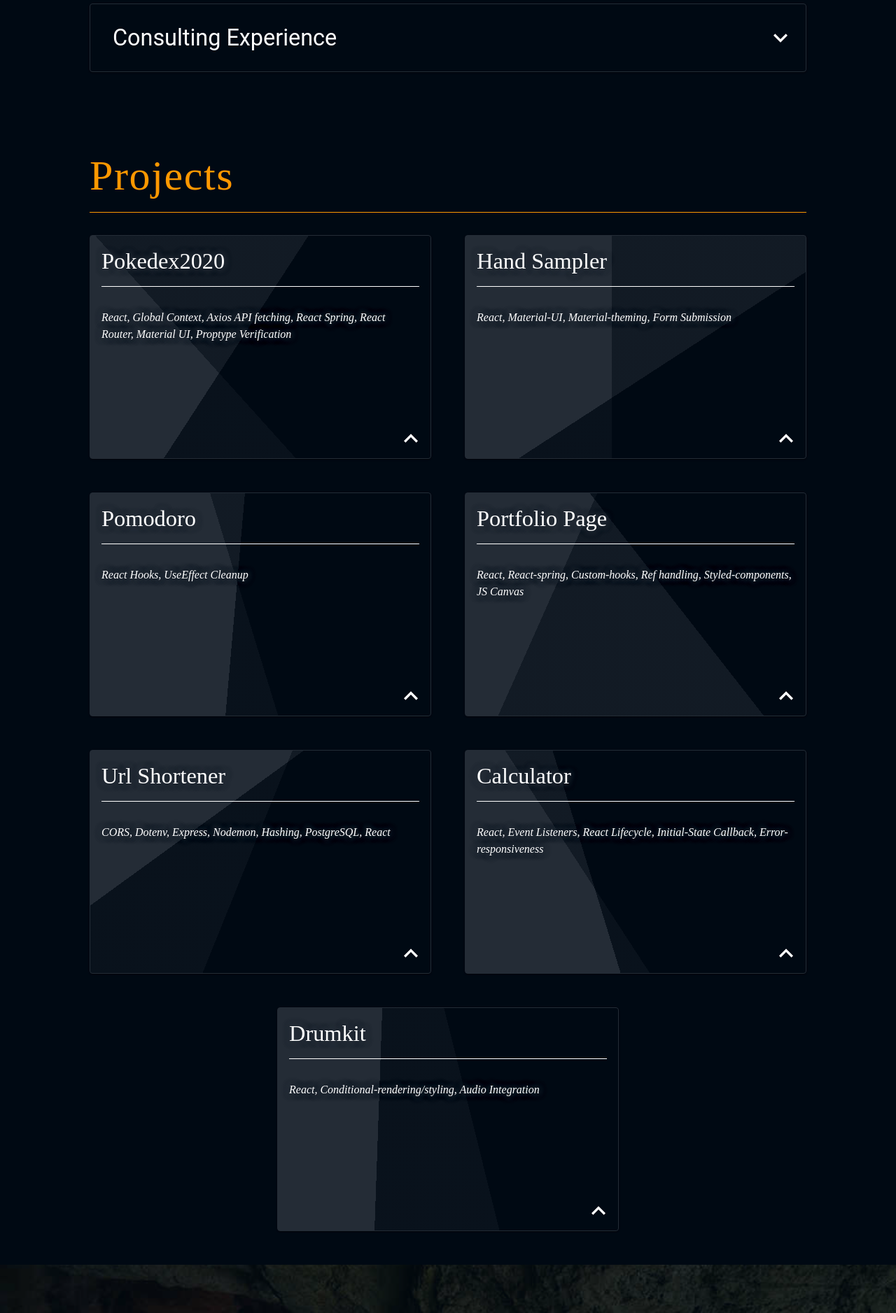
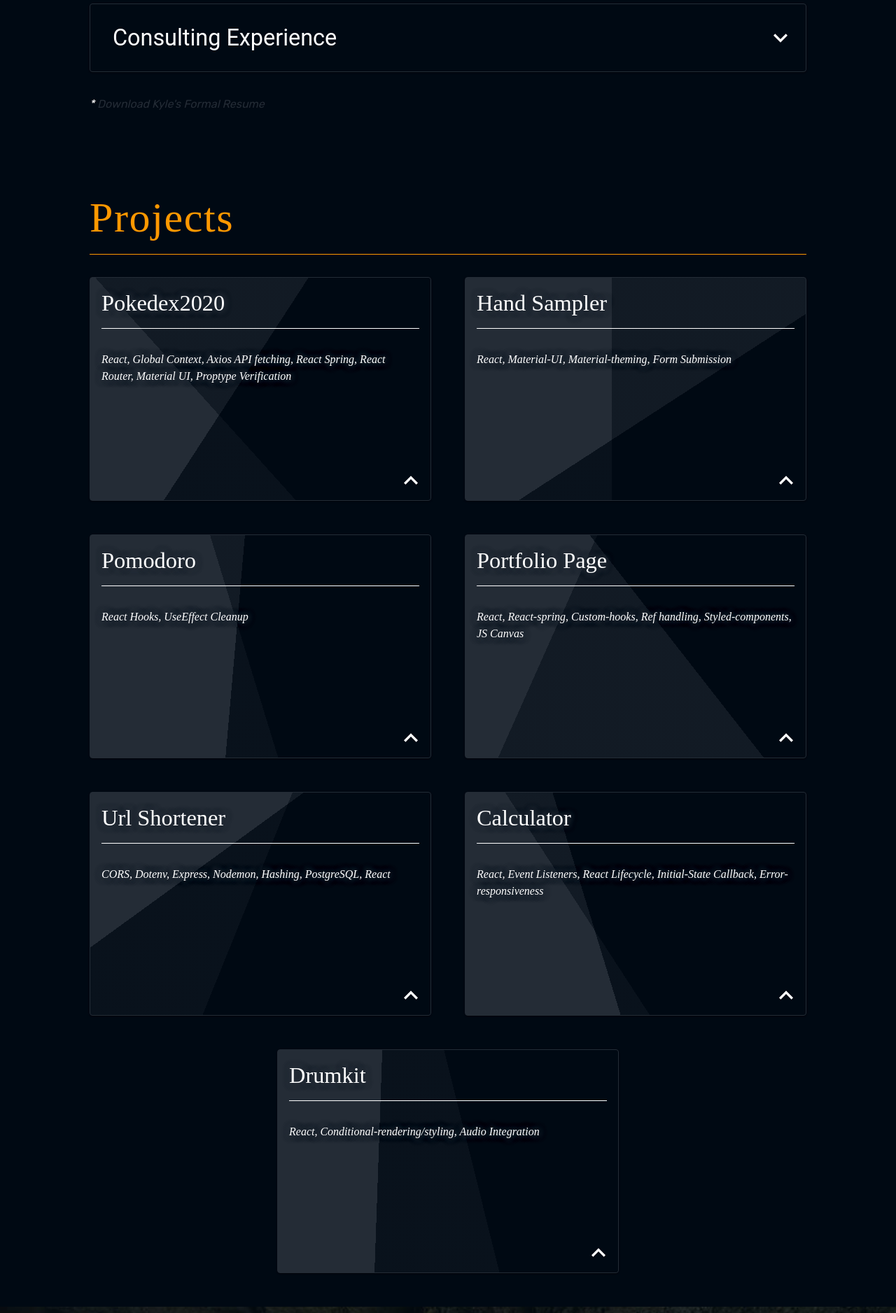
Before and after one commit to sxtnkyl/portfolio2020, a React (Create React App) app: page / in a window 1280 px wide. Shown: the part 1500-3377 px from the top of the page at 70% size. Built offline with nearby package versions, Linux system fonts and the light colour scheme; a web font is replaced by a local one.

Commit message:
live demos, resume link

```diff
--- a/src/components/singleCard.js
+++ b/src/components/singleCard.js
@@ -179,14 +179,25 @@ const SingleCard = (props) => {
   const AnimatedConcepts = animated(Typography);
   const AnimatedDivider = animated(Divider);
 
-  const liveDemo = (
-    <Button variant="outlined" target="_blank" href={codepenUrl && codepenUrl}>
+  const liveDemo = codepenUrl && (
+    <Button
+      variant="outlined"
+      target="_blank"
+      rel="noopener noreferrer"
+      href={codepenUrl}
+      style={{ marginRight: "16px" }}
+    >
       Live Demo
     </Button>
   );
 
-  const gitLink = (
-    <Button variant="outlined" target="_blank" href={githubUrl && githubUrl}>
+  const gitLink = githubUrl && (
+    <Button
+      variant="outlined"
+      target="_blank"
+      rel="noopener noreferrer"
+      href={githubUrl}
+    >
       <GitHub className={classes.iconButton} />
     </Button>
   );
@@ -202,7 +213,8 @@ const SingleCard = (props) => {
         <Divider className={classes.pad} variant="middle" />
         <Typography variant="body1">{description}</Typography>
         <Divider className={classes.pad} variant="middle" />
-        {codepenUrl ? liveDemo : gitLink}
+        {liveDemo}
+        {gitLink}
       </CardContent>
     </AnimatedContent>
   );
--- a/src/components/skills.js
+++ b/src/components/skills.js
@@ -1,4 +1,4 @@
-import React, { useState, useEffect, useRef } from "react";
+import React, { useState, useRef } from "react";
 import {
   Grid,
   Divider,
@@ -7,50 +7,54 @@ import {
   ExpansionPanelSummary,
   ExpandMore,
   Typography,
-  makeStyles
+  Link,
+  makeStyles,
 } from "../theme/themIndex";
 import skillData from "../utility/skillsData";
 import useInView from "../utility/inViewHook";
 import useSectionTitleSlide from "../utility/sectionTitleSlide";
 
-const useStyles = makeStyles(theme => ({
+const useStyles = makeStyles((theme) => ({
   section: {
     minHeight: "70vh",
     padding: theme.spacing(6),
     [theme.breakpoints.up("md")]: {
       paddingLeft: "10vw",
-      paddingRight: "10vw"
-    }
-  },
-  dash: {
-    color: theme.palette.primary.light
+      paddingRight: "10vw",
+    },
   },
   skill: {
-    fontStyle: "italic"
+    fontStyle: "italic",
   },
   stretch: {
-    width: "100%"
+    width: "100%",
   },
   active: {
-    color: theme.palette.secondary.main
-  }
+    color: theme.palette.secondary.main,
+  },
+  pdf: {
+    color: theme.palette.primary.light,
+    "&:hover": {
+      color: theme.palette.secondary.main,
+    },
+  },
 }));
 
 const Skills = () => {
   const classes = useStyles();
   const [expanded, setExpanded] = useState(false);
 
-  const handleChange = panel => (event, isExpanded) => {
+  const handleChange = (panel) => (event, isExpanded) => {
     setExpanded(isExpanded ? panel : false);
   };
 
-  const skills = skillData.map(s => {
+  const skills = skillData.map((s) => {
     let { category, skills } = s;
     skills.sort();
 
     const gridStyle = (
       <Grid container spacing={6}>
-        {skills.map(s => (
+        {skills.map((s) => (
           <Grid item xs={12} sm={6} md={4} key={s}>
             <Typography variant="subtitle1">
               <span className={classes.dash}>- </span> {s}
@@ -96,6 +100,18 @@ const Skills = () => {
       <Grid container spacing={4} className={classes.grid}>
         {skills}
       </Grid>
+      <Typography variant="subtitle1" style={{ marginTop: "32px" }}>
+        <Link
+          className={classes.pdf}
+          // href={fullstack_resume}
+          target="_blank"
+          rel="noopener noreferrer"
+          alt="resume link"
+        >
+          <span style={{ color: "white" }}>* </span>Download Kyle's Formal
+          Resume
+        </Link>
+      </Typography>
     </Grid>
   );
 };
--- a/src/utility/projectData.js
+++ b/src/utility/projectData.js
@@ -24,8 +24,8 @@ const projects = [
     concepts:
       "React, Global Context, Axios API fetching, React Spring, React Router, Material UI, Proptype Verification",
     thumbnail: "",
-    codepenUrl: "",
-    githubUrl: "https://github.com/sxtnkyl/teambuilder"
+    codepenUrl: "https://sxtnkyl.github.io/teambuilder/",
+    githubUrl: "https://github.com/sxtnkyl/teambuilder",
   },
   {
     name: "Hand Sampler",
@@ -36,8 +36,8 @@ const projects = [
     css: "grey",
     concepts: "React, Material-UI, Material-theming, Form Submission",
     thumbnail: "drill",
-    codepenUrl: "",
-    githubUrl: "https://github.com/sxtnkyl/handsampler"
+    codepenUrl: "https://sxtnkyl.github.io/handsampler/",
+    githubUrl: "https://github.com/sxtnkyl/handsampler",
   },
   {
     name: "Pomodoro",
@@ -48,7 +48,7 @@ const projects = [
     concepts: "React Hooks, UseEffect Cleanup",
     thumbnail: "pomodoro",
     codepenUrl: "https://codepen.io/sxtnkyl/pen/KLqLPX",
-    githubUrl: ""
+    githubUrl: "",
   },
   {
     name: "Portfolio Page",
@@ -60,7 +60,7 @@ const projects = [
       "React, React-spring, Custom-hooks, Ref handling, Styled-components, JS Canvas",
     thumbnail: "portfolio_page",
     codepenUrl: "",
-    githubUrl: "https://github.com/sxtnkyl/portfolio_page"
+    githubUrl: "https://github.com/sxtnkyl/portfolio_page",
   },
   {
     name: "Url Shortener",
@@ -72,7 +72,7 @@ const projects = [
     concepts: "CORS, Dotenv, Express, Nodemon, Hashing, PostgreSQL, React",
     thumbnail: "construction",
     codepenUrl: "",
-    githubUrl: "https://github.com/sxtnkyl/urlAPI"
+    githubUrl: "https://github.com/sxtnkyl/urlAPI",
   },
   {
     name: "Calculator",
@@ -84,7 +84,7 @@ const projects = [
       "React, Event Listeners, React Lifecycle, Initial-State Callback, Error-responsiveness",
     thumbnail: "calculator",
     codepenUrl: "https://codepen.io/sxtnkyl/pen/eowRGx",
-    githubUrl: "https://github.com/sxtnkyl/fcc-calculator"
+    githubUrl: "https://github.com/sxtnkyl/fcc-calculator",
   },
   {
     name: "Drumkit",
@@ -95,8 +95,8 @@ const projects = [
     concepts: "React, Conditional-rendering/styling, Audio Integration",
     thumbnail: "drumkit",
     codepenUrl: "https://codepen.io/sxtnkyl/pen/WmKodW",
-    githubUrl: "https://github.com/sxtnkyl/drumkit"
-  }
+    githubUrl: "https://github.com/sxtnkyl/drumkit",
+  },
 ];
 
 const otherProjects = [
@@ -109,8 +109,8 @@ const otherProjects = [
     concepts: "React, Markdown, Bootstrap",
     thumbnail: "markdown_previewer",
     codepenUrl: "https://codepen.io/sxtnkyl/pen/KEMqPb",
-    githubUrl: "https://github.com/sxtnkyl/react-markdown-fcc"
-  }
+    githubUrl: "https://github.com/sxtnkyl/react-markdown-fcc",
+  },
 ];
 
 export default projects;
```
Also changed, not shown: src/theme/themIndex.js (+5 -3 lines).
